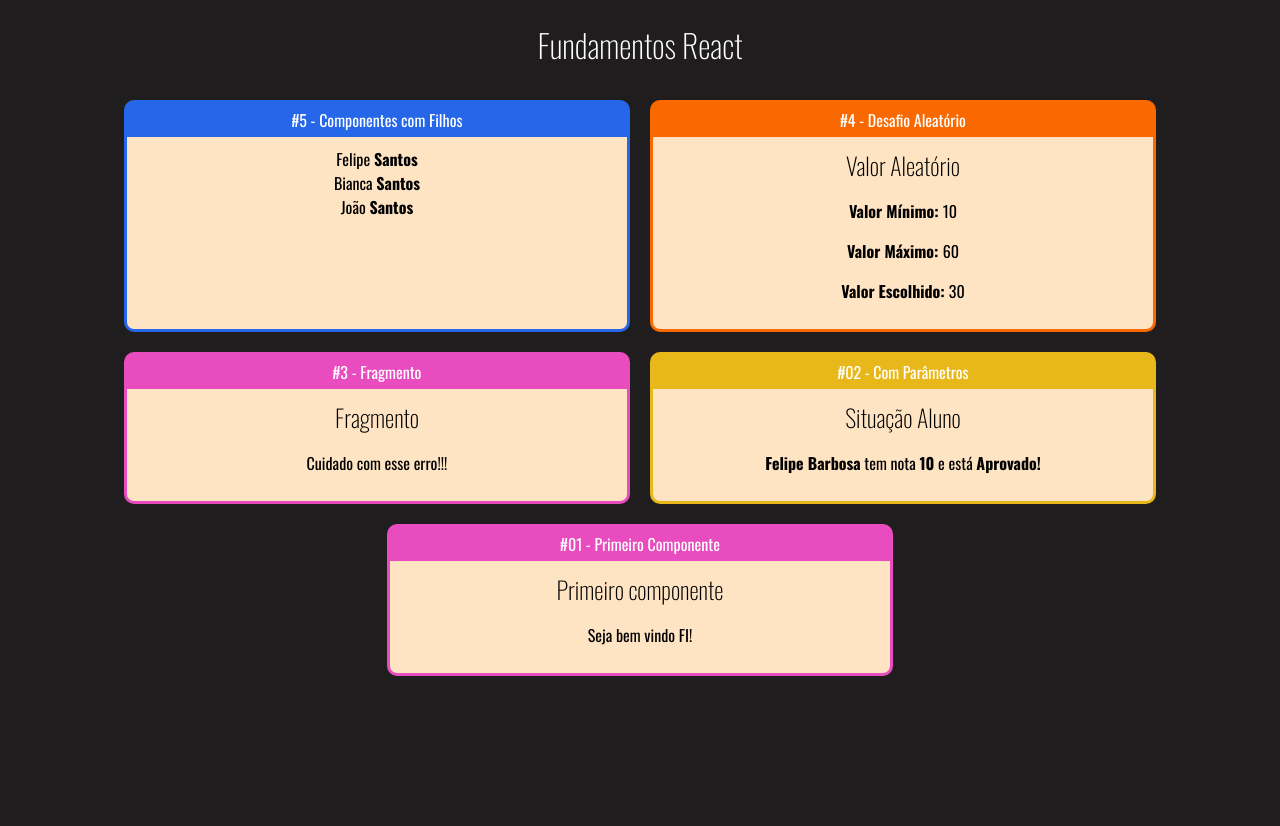
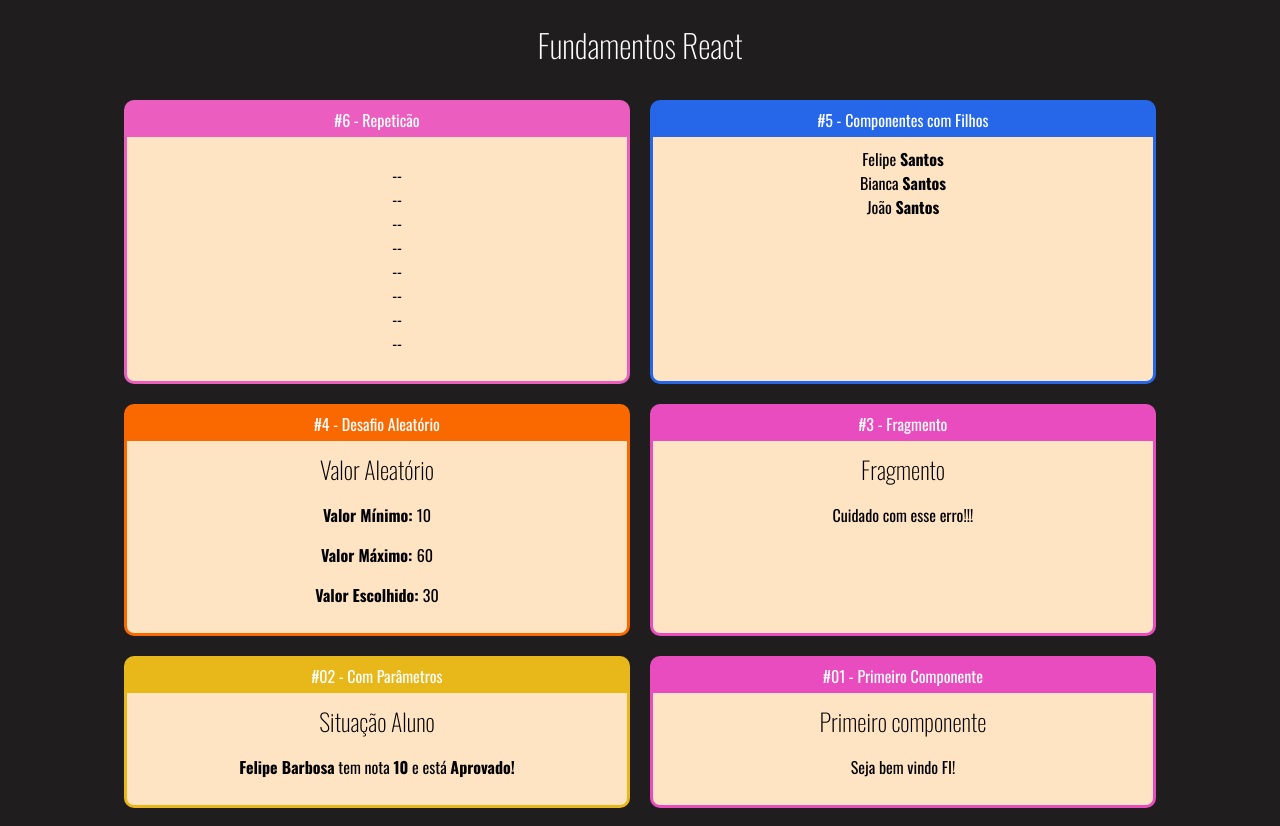
Before and after one commit to Felipe1501/reactFelipe-fundamentos, a React (Create React App) app: page / in a window 1280 px wide. Before the commit the page ends 800 px from the top, so only its background shows below. Built offline with nearby package versions, Linux system fonts and the light colour scheme.

Commit message:
aula 27 fix: repetition

```diff
--- a/src/App.jsx
+++ b/src/App.jsx
@@ -7,12 +7,17 @@ import Aleatorio from "./components/basicos/Aleatorio";
 import Card from "./components/basicos/layout/Card";
 import Familia from "./components/basicos/Familia";
 import FamiliaMembro from "./components/basicos/FamiliaMembro";
+import ListaAlunos from "./components/repeticao/ListaAlunos";
 
 export default () => (
 
     <div className="App">
         <h1>Fundamentos React </h1>
         <div className="Cards">
+            <Card titulo="#6 - Repeticão" color="#EB5EBF">
+                <ListaAlunos></ListaAlunos>
+            </Card>
+
             <Card titulo="#5 - Componentes com Filhos" color="#2567E8">
                 <Familia sobrenome="Santos">
 
--- /dev/null
+++ b/src/components/repeticao/ListaAlunos.jsx
@@ -0,0 +1,21 @@
+import React from "react";
+import alunos from "../../data/alunos";
+
+export default (props) =>{
+
+        const alunosLI = alunos.map((aluno) =>{
+            return (
+            <li key={aluno.id}>
+                {alunos.id} {alunos.nome} -- {alunos.nota}
+            </li>
+            );
+        });
+    return (
+        <div>
+            <ul style={{listStyle: 'none'}}>
+
+                {alunosLI}
+            </ul>
+        </div>
+    );
+}
--- /dev/null
+++ b/src/data/alunos.js
@@ -0,0 +1,10 @@
+export default[
+    {id: 1, nome: 'Ana', nota: 9.7},
+    {id: 2, nome: 'Pedro', nota: 6.7},
+    {id: 3, nome: 'Daniel', nota: 4.3},
+    {id: 4, nome: 'Joana', nota: 8.3},
+    {id: 5, nome: 'Jão', nota: 2.7},
+    {id: 6, nome: 'Bruno', nota: 7.7},
+    {id: 7, nome: 'Alvaro', nota: 1.7},
+    {id: 8, nome: 'Gabriel', nota: 9.2},
+]
```
